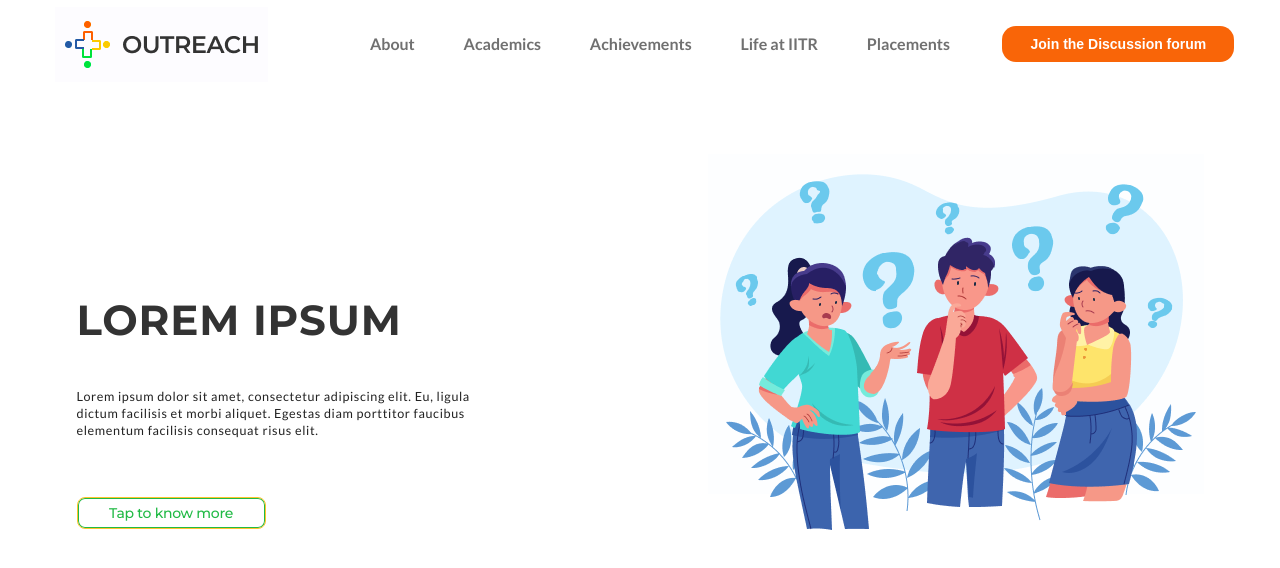
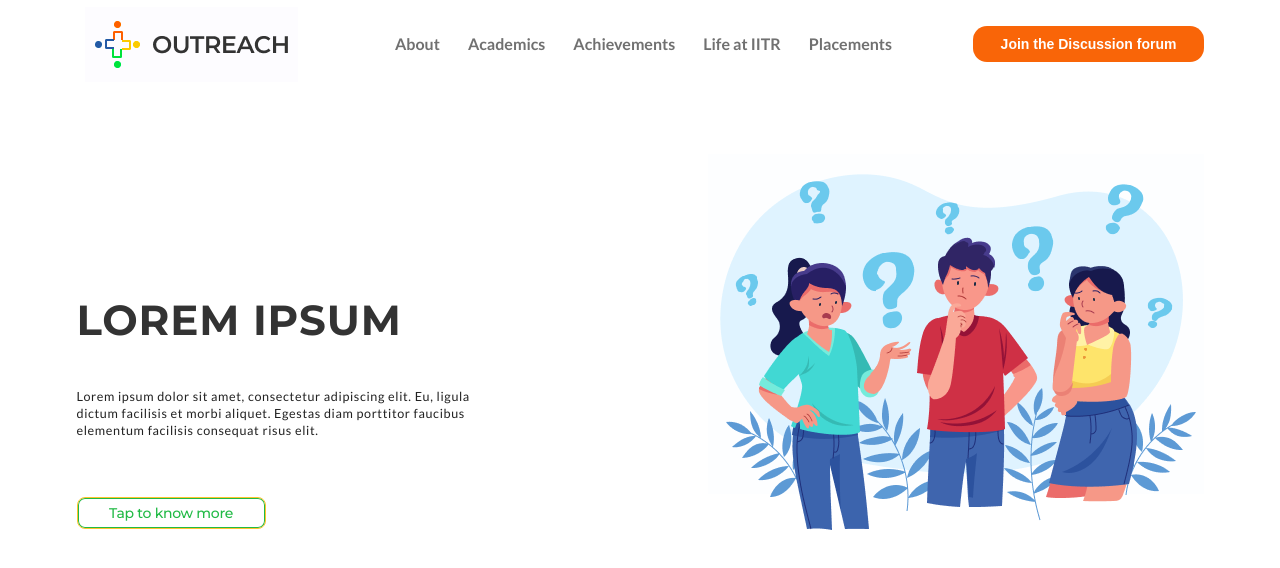
Before and after one commit to Outreach-IITR/Outreach_Website_Frontend, a React (Create React App) app: page / in a window 1280 px wide. Shown: the top 568 px of the page. Built offline with nearby package versions, Linux system fonts and the light colour scheme.

Commit message:
Padding updated according to design

```diff
--- a/src/Components/Navbar/Navbar.css
+++ b/src/Components/Navbar/Navbar.css
@@ -2,7 +2,7 @@
     display: grid;
     width: 100%;
     height: 6rem;
-    grid-template-columns: 3rem 1fr 3fr 1fr 3rem;
+    grid-template-columns: 3rem 1fr 2fr 1fr 3rem;
     margin-bottom: 5rem;
 }
 
@@ -24,8 +24,11 @@
     font-weight: bold;
     color: #F96508;
     list-style-type:none;
-    justify-content: space-evenly;
     align-items: center;
+}
+
+.menu-link-item {
+    padding: 1rem;
 }
 
 .Discussion-forum {
--- a/src/Components/Navbar/Navbar.js
+++ b/src/Components/Navbar/Navbar.js
@@ -12,19 +12,19 @@ export class Navbar extends Component {
 
                 <div className="menu-link">
                     <ul>
-                        <li>
+                        <li className="menu-link-item">
                             <a href="https://google.com">About</a>
                         </li>
-                        <li>
+                        <li className="menu-link-item">
                             <a href="https://google.com">Academics</a>
                         </li>
-                        <li>
+                        <li className="menu-link-item">
                             <a href="https://google.com">Achievements</a>
                         </li>
-                        <li>
+                        <li className="menu-link-item">
                             <a href="https://google.com" style={{}}>Life at IITR</a>
                         </li>
-                        <li>
+                        <li className="menu-link-item">
                             <a href="https://google.com">Placements</a>
                         </li>
                     </ul>
```
